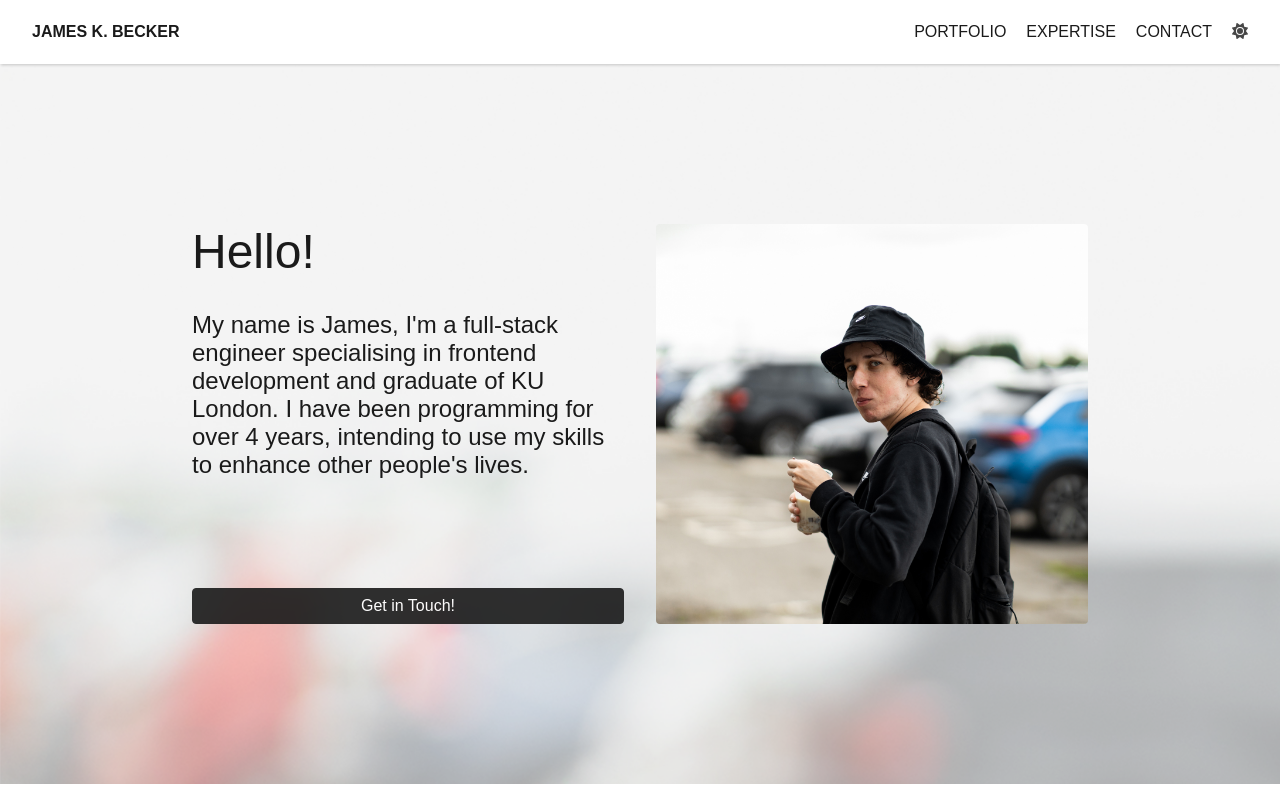
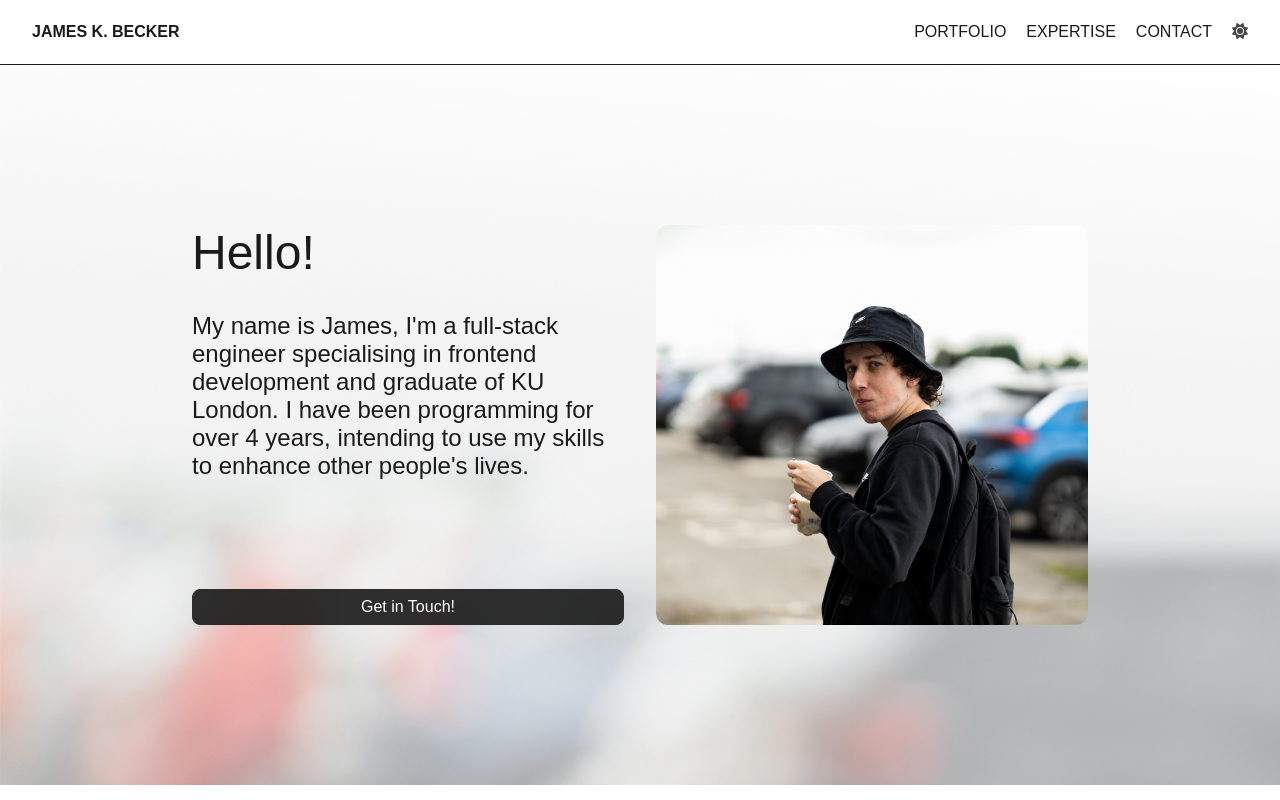
Before and after one commit to jameskbecker/portfolio-old, a Next.js app: page / in a window 1280 px wide. Shown: the top 800 px of the page. Built offline with nearby package versions, Linux system fonts and the light colour scheme.

Commit message:
Add gradient to HeroBanner + minor changes

```diff
--- a/src/components/button/index.tsx
+++ b/src/components/button/index.tsx
@@ -5,7 +5,7 @@ const StyledButton = styled.button`
   color: ${({ theme }: any) => theme.background};
 
   border: 1.5px solid ${({ theme }: any) => theme.text};
-  border-radius: 0.25rem;
+  border-radius: 0.5rem;
   background: ${({ theme }: any) => theme.text};
   padding: 0.5rem 1rem;
 
@@ -15,7 +15,7 @@ const StyledButton = styled.button`
 
   :hover {
     background: ${({ theme }: any) => theme.text};
-    color: #ffffff;
+    color: ${({ theme }: any) => theme.background};
 
     opacity: 1;
     transition: 250ms ease-in-out;
--- a/src/components/navigationBar/index.tsx
+++ b/src/components/navigationBar/index.tsx
@@ -12,8 +12,8 @@ const StyledNavigationBar = styled.div`
 
   background: ${({ theme }: any) => theme.navigation};
   padding: 0 2rem;
-  /* border-bottom: 1px solid black; */
-  box-shadow: 1px 1px 3px ${({ theme }: any) => theme.shadow};
+  border-bottom: 1px solid ${({ theme }: any) => theme.text};
+  /* box-shadow: 1px 1px 3px ${({ theme }: any) => theme.shadow}; */
   z-index: 1;
 `;
 
--- a/src/components/sections/heroSection/HeroBanner.tsx
+++ b/src/components/sections/heroSection/HeroBanner.tsx
@@ -1,12 +1,39 @@
 import Image from 'next/image';
 import styled from 'styled-components';
 
-const HeroBanner = styled(Image)`
+const StyledHeroBanner = styled.div`
   position: absolute;
+  display: flex;
+  height: 100%;
+  width: 100%;
   opacity: 0.4;
-  background: linear-gradient(to top, #fff 0%, #fff 100%);
-
-  z-index: -1;
 `;
 
+const Overlay = styled.div`
+  position: absolute;
+
+  width: 100%;
+  height: 100%;
+
+  z-index: -2;
+
+  background: linear-gradient(
+    365deg,
+    rgba(255, 255, 255, 0) 60%,
+    rgba(255, 255, 255, 1) 100%
+  );
+`;
+
+const HeroBanner = () => (
+  <StyledHeroBanner>
+    <Image
+      style={{ zIndex: '-2' }}
+      src="/hero-banner.png"
+      layout="fill"
+      objectFit="cover"
+    />
+    <Overlay />
+  </StyledHeroBanner>
+);
+
 export default HeroBanner;
--- a/src/components/sections/heroSection/HeroImageContainer.tsx
+++ b/src/components/sections/heroSection/HeroImageContainer.tsx
@@ -5,7 +5,7 @@ const HeroImageContainer = styled(motion.div)`
   position: relative;
   grid-row: span 3;
 
-  border-radius: 0.25rem;
+  border-radius: 0.75rem;
   overflow: hidden;
 `;
 
--- a/src/components/sections/heroSection/index.tsx
+++ b/src/components/sections/heroSection/index.tsx
@@ -36,7 +36,7 @@ const description =
 
 const HeroSection = () => (
   <StyledHeroSection>
-    <HeroBanner src="/hero-banner.png" layout="fill" objectFit="cover" />
+    <HeroBanner />
     <motion.h1 {...textAnimation} transition={{ duration: 0.5, delay: 0 }}>
       Hello!
     </motion.h1>
```
